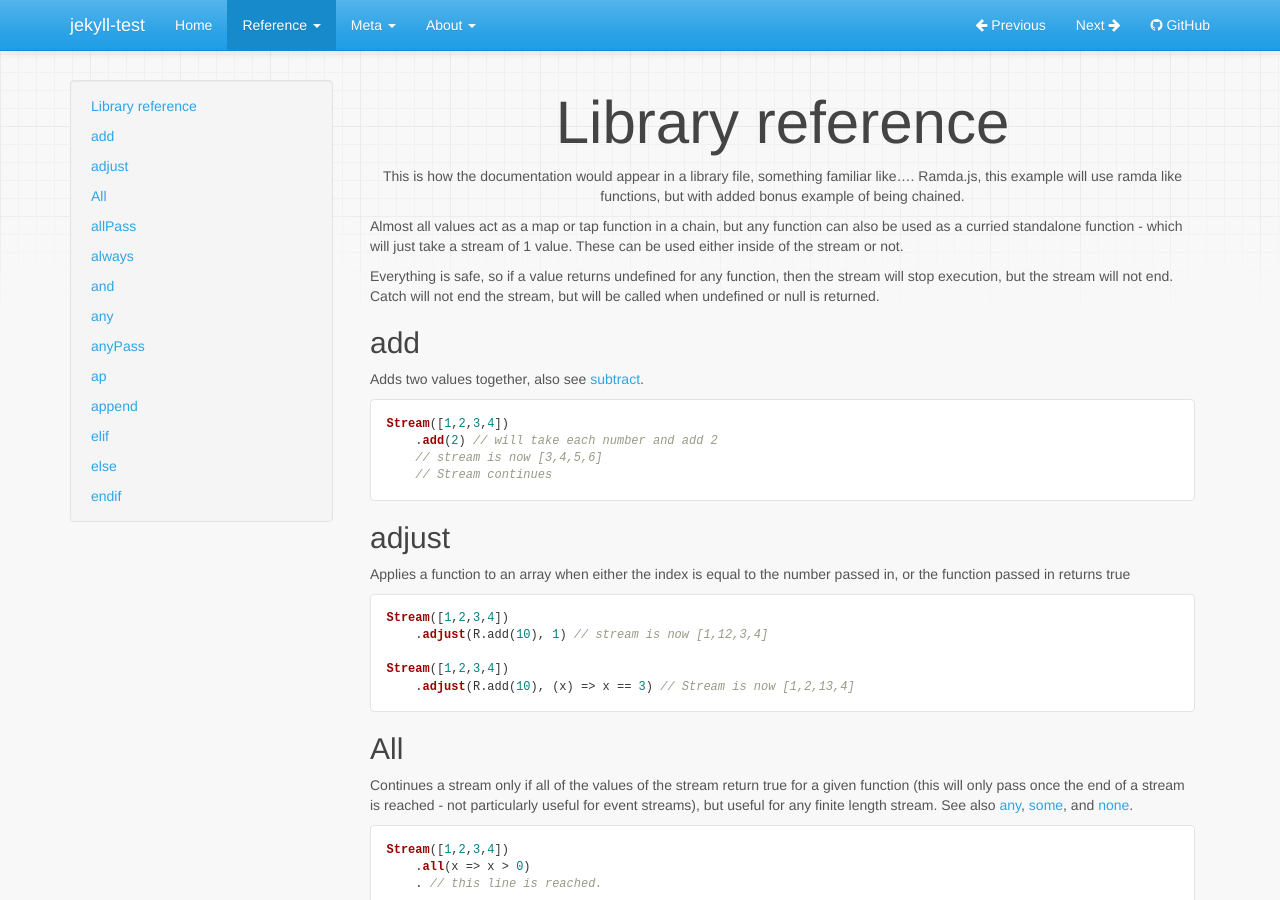
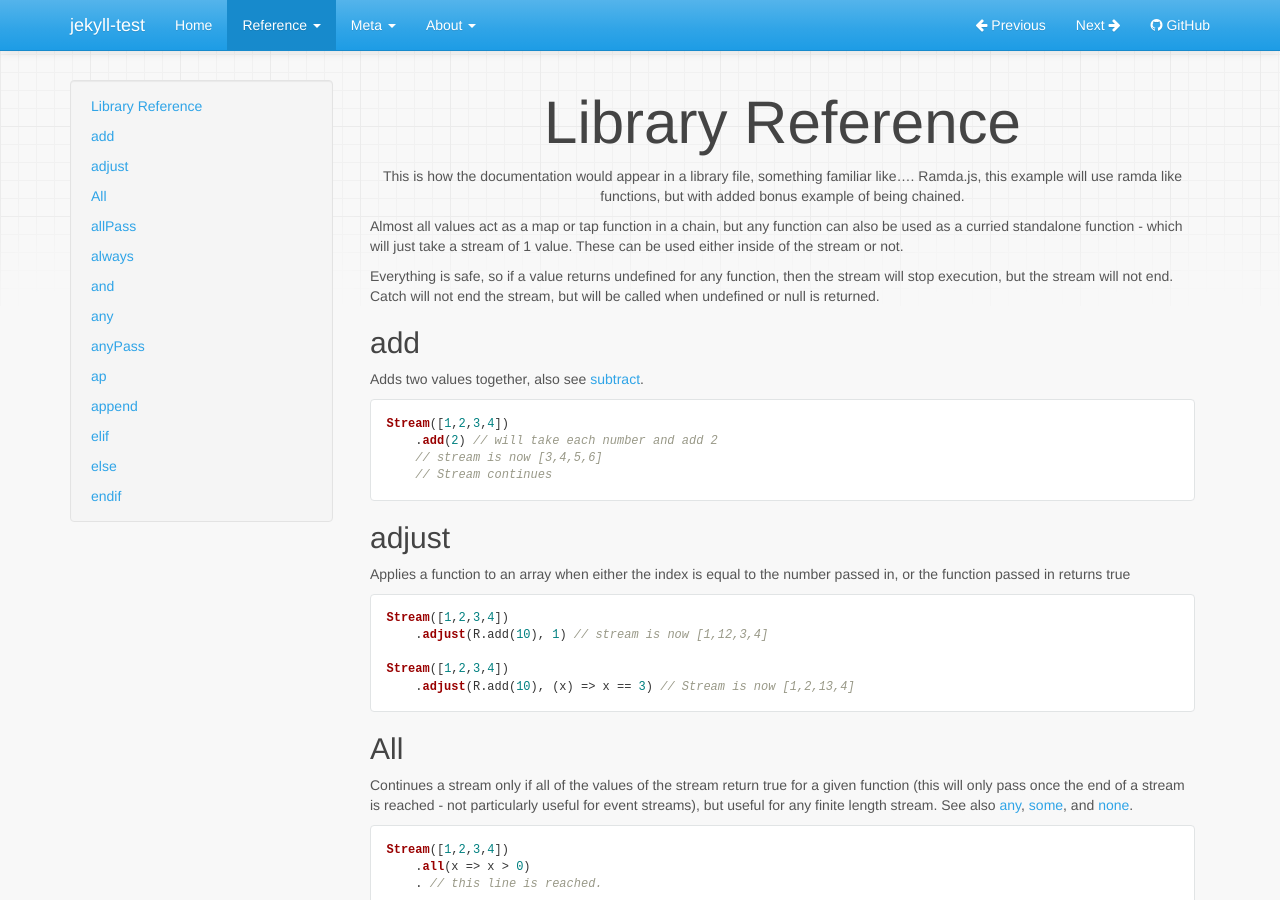
Before and after one commit to Alpha59/jekyll-test, a Jekyll site: the page built from docs/reference/test1/index.html, in a window 1280 px wide and 900 px high. Built offline with Jekyll 4.4.1, drawn with Linux system fonts in a browser that asks for light colours; nearby versions of some CDN libraries; the repository's description, which GitHub fills in, is left out; part of the change alters nothing that is shown.

```diff
--- a/docs/reference/test1/index.html
+++ b/docs/reference/test1/index.html
@@ -1,8 +1,8 @@
 ---
-title: Test1
+title: Library Reference
 category: Reference
 ---
-# Library reference
+# Library Reference
 This is how the documentation would appear in a library file, something familiar like.... Ramda.js, this example will use ramda like functions, but with added bonus example of being chained.
 
 Almost all values act as a map or tap function in a chain, but any function can also be used as a curried standalone function - which will just take a stream of 1 value. These can be used either inside of the stream or not.
```
